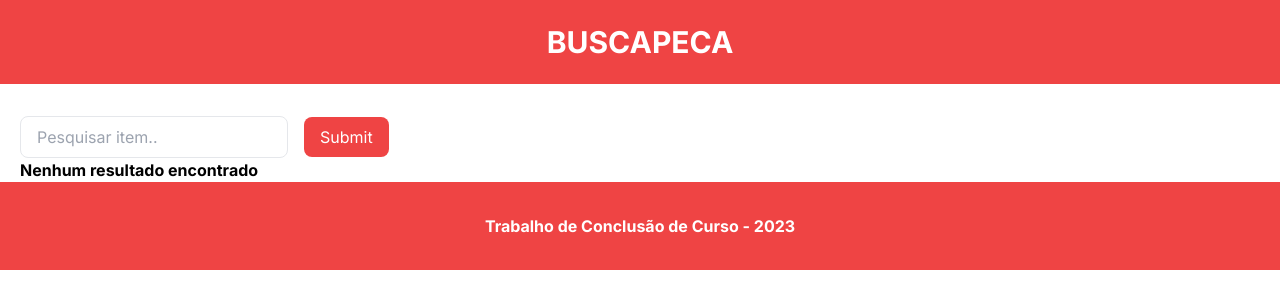
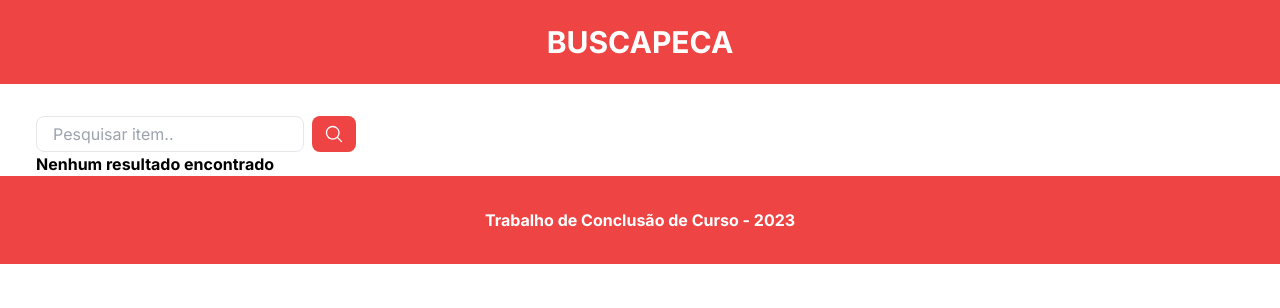
Before and after one commit to lucasdebeterco/buscapecas, a Next.js app: page / in a window 1280 px wide. Shown: the top 308 px of the page. Built offline with nearby package versions, Linux system fonts and the light colour scheme.

Commit message:
product cards and input styling

```diff
--- a/package.json
+++ b/package.json
@@ -9,6 +9,7 @@
     "lint": "next lint"
   },
   "dependencies": {
+    "@phosphor-icons/react": "^2.0.10",
     "@types/node": "20.4.5",
     "@types/react": "18.2.18",
     "@types/react-dom": "18.2.7",
--- a/src/app/components/ProductList.tsx
+++ b/src/app/components/ProductList.tsx
@@ -4,6 +4,7 @@ import {v4 as uuidv4} from "uuid";
 import {useState} from "react";
 import axios from "axios";
 import {IProduct} from "@/app/types/Product.types";
+import {MagnifyingGlass} from "@phosphor-icons/react";
 
 export function ProductList() {
     let [productList, setProductList]  = useState([])
@@ -23,15 +24,17 @@ export function ProductList() {
     }
 
     return (
-        <div className='max-w-[1240px] my-0 mx-[auto]'>
-            <form onSubmit={getProducts} className='mt-8' action='#'>
+        <div className='max-w-[1240px] px-4 my-0 mx-[auto]'>
+            <form onSubmit={getProducts} className='flex column items-center mt-8' action='#'>
                 <label htmlFor='searchItem'></label>
                 <input type='text'
                        name='searchItem'
                        placeholder='Pesquisar item..'
-                       className='outline-0 border-[1px] py-2 px-4 rounded-[8px]'
+                       className='outline-0 border-[1px] h-[36px] py-1 px-4 rounded-[8px]'
                 />
-                <input className='py-2 px-4 ml-4 bg-red-500 text-white rounded-[8px] hover:bg-red-600 transition' name='submit' type='submit'/>
+                <button className='h-[36px] px-3 ml-2 bg-red-500 text-white rounded-[8px] hover:bg-red-600 cursor-pointer transition' name='submit' type='submit'>
+                    <MagnifyingGlass color='#fff' size={20} />
+                </button>
             </form>
 
             { isLoading ? (
@@ -40,10 +43,10 @@ export function ProductList() {
                 <div className='productList grid grid-cols-5 gap-6 my-8'>
                     {productList.map((product:IProduct) => {
                         return (
-                            <div key={uuidv4()} className='flex flex-col justify-between border-[1px] p-4 rounded-2xl'>
+                            <div key={uuidv4()} className='flex flex-col justify-between border-[2px] hover:border-red-600 p-4 rounded-2xl'>
                                 <>
-                                    <div className='flex justify-center items-center h-[180px] w-[180px]'>
-                                        <img className='' src={product.image} />
+                                    <div className='flex justify-center items-center'>
+                                        <img className='w-full h-auto' src={product.image} />
                                     </div>
                                     <span className='text-[0.825rem] font-bold h-[58px] overflow-hidden'>{product.title}</span>
                                     <span className='text-[0.825rem] font-bold text-red-600 mt-2'>{product.price}</span>
@@ -51,7 +54,7 @@ export function ProductList() {
                                 <a
                                     href={product.link}
                                     target='_blank'
-                                    className='text-center text-white bg-red-600 mt-6 rounded-[6px] py-[6px] font-bold text-[0.75rem]'
+                                    className='text-center text-white bg-red-600 hover:bg-red-700 transition mt-6 rounded-[6px] py-[6px] font-bold text-[0.75rem]'
                                 >
                                     Ver produto na Loja
                                 </a>
@@ -61,7 +64,6 @@ export function ProductList() {
                 </div>
             ) : (
                 <strong>Nenhum resultado encontrado</strong>
-
             )}
         </div>
     )
```
Also changed, not shown: 1 other file (tests, documents, lock files or other folders).
